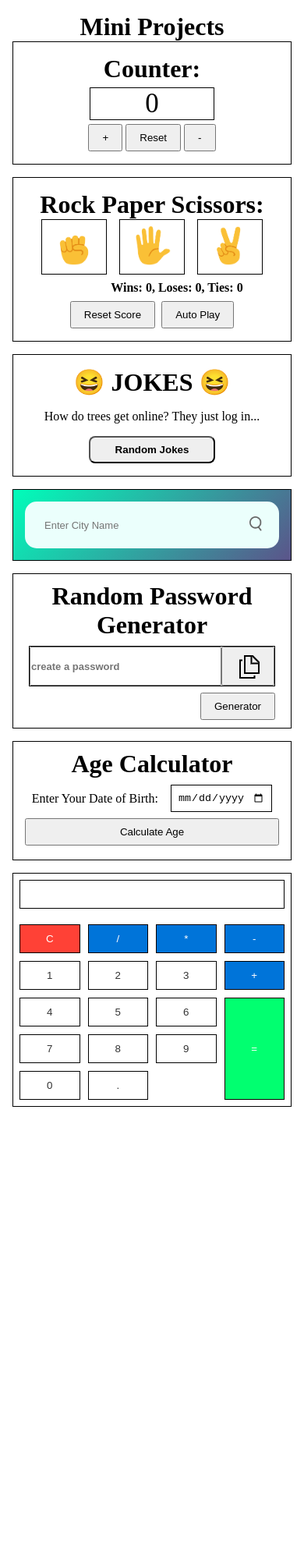
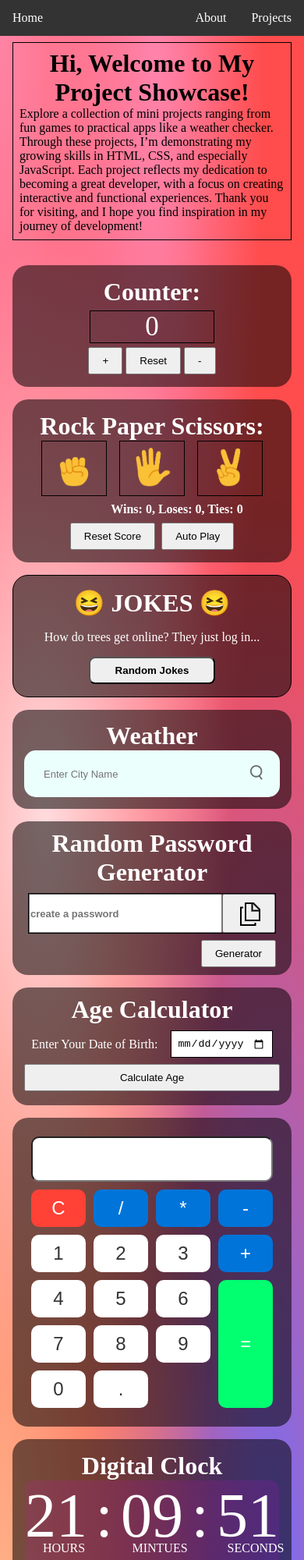
Before and after one commit to idil-abdi/mini-projects, a plain HTML site: page index.html in a window 390 px wide. Shown: the top 2000 px of the page at 78% size. Before the commit the page ends 1435 px from the top, so only its background shows below. Drawn offline with Linux system fonts and the light colour scheme; a web font is replaced by a local one.

Commit message:
added clock

```diff
--- a/index.html
+++ b/index.html
@@ -7,9 +7,27 @@
     <title>Mini Projects</title>
   </head>
   <body>
-    <header><h1>Mini Projects</h1></header>
+    <header>
+      <ul>
+        <li class="heading-left"><a class="active" href="#Home">Home</a></li>
+        <li><a href="#projects">Projects</a></li>
+        <li><a href="#about">About</a></li>
+      </ul>
+    </header>
     <main>
-      <div class="project-c">
+      <div id="about" class="jumbotron-c">
+        <h1>Hi, Welcome to My Project Showcase!</h1>
+        <p>
+          Explore a collection of mini projects ranging from fun games to
+          practical apps like a weather checker. Through these projects, I’m
+          demonstrating my growing skills in HTML, CSS, and especially
+          JavaScript. Each project reflects my dedication to becoming a great
+          developer, with a focus on creating interactive and functional
+          experiences. Thank you for visiting, and I hope you find inspiration
+          in my journey of development!
+        </p>
+      </div>
+      <div id="projects" class="project-c">
         <div class="box counter-c">
           <h1>Counter:</h1>
           <div class="counter-display"></div>
@@ -66,6 +84,7 @@
         </div>
 
         <div class="box weather-c">
+          <h1>Weather</h1>
           <div class="weather-search">
             <input
               type="text"
@@ -137,9 +156,21 @@
             <button class="individual-btn decimal">.</button>
           </div>
         </div>
+        <div class="box clock-c">
+          <div>
+            <h1>Digital Clock</h1>
+            <div class="clock">
+              <span id="hrs">00</span>
+              <span>:</span>
+              <span id="min">00</span>
+              <span>:</span>
+              <span id="sec">00</span>
+            </div>
+          </div>
+        </div>
       </div>
     </main>
-    <footer></footer>
+    <footer>Footer</footer>
     <script src="./script.js"></script>
   </body>
 </html>
--- a/script.js
+++ b/script.js
@@ -271,3 +271,15 @@ function calculatorResult() {
 function appendValue(buttonValue) {
   calculatorInputField.value += buttonValue;
 }
+
+// clock app
+const hrs = document.getElementById('hrs');
+const min = document.getElementById('min');
+const sec = document.getElementById('sec');
+
+setInterval(() => {
+  const currentTime = new Date();
+  hrs.innerHTML = (currentTime.getHours() < 10 ? '0' : '') + currentTime.getHours();
+  min.innerHTML = (currentTime.getMinutes() < 10 ? '0' : '') + currentTime.getMinutes();
+  sec.innerHTML = (currentTime.getSeconds()< 10 ? '0' : '') + currentTime.getSeconds();
+}, 1000)
--- a/style.css
+++ b/style.css
@@ -7,16 +7,54 @@
 }
 
 body{
-    margin: 1rem 0;
     font-family: 'Hind Madurai';
+    background-repeat: no-repeat;
+    background-color:rgba(255, 0, 0, 0.70);
+    background-image:
+        radial-gradient(at 15% 50%, hsla(355,100%,93%,1) 0px, transparent 50%),
+        radial-gradient(at 51% 0%, hsla(340,100%,76%,1) 0px, transparent 50%),
+        radial-gradient(at 0% 100%, hsla(22,100%,77%,1) 0px, transparent 50%),
+        radial-gradient(at 89% 100%, hsla(240,100%,72%,1) 0px, transparent 50%),
+        radial-gradient(at 0% 0%, hsla(343,100%,76%,1) 0px, transparent 50%);
 }
 
-header{
+header ul {
+    list-style-type: none;
+    margin-bottom: 0.5rem;
+    padding: 0;
+    overflow: hidden;
+    background-color: #333;
+}
+
+header ul li {
+    float: right;
+}
+
+header ul li a {
+    display: block;
+    color: white;
     text-align: center;
+    padding: 14px 16px;
+    text-decoration: none;
+}
+
+header ul li a:hover:not(.active) {
+    background-color: #111;
+}
+
+.heading-left {
+    float: left;
 }
 
 main{
-    margin: auto 2rem;
+    margin: 1rem 2rem;
+}
+
+.jumbotron-c{
+    border: 1px solid black;
+    padding: 0.5rem;
+    max-width: 45%;
+    margin: auto;
 }
 
 h1{
@@ -28,10 +66,14 @@ h1{
     flex-wrap: wrap;
     grid-gap: 1rem;
     justify-content: center;
+    max-width: 70%;
+    margin: 2rem auto;
 }
 
 .box{
-    border: 1px solid black;
+    background-color: #00000089;
+    color: white;
+    border-radius: 20px;
 }
 
 /* Counters App  */
@@ -54,7 +96,6 @@ button{
 
 /* Rock Paper Scissors App  */
 .rock-paper-scissors-c{
-    color: black;
     padding: 1rem;
 }
 
@@ -118,7 +159,6 @@ button{
 
 /* Weather App */
 .weather-c{
-    background: linear-gradient(135deg, #00feba, #5b548a);
     color: #fff;
     padding: 15px;
     text-align: center;
@@ -267,30 +307,30 @@ button{
 
 /* Calculator */
 .calculator-c{
-    padding: 0.5rem;
+    padding: 1.5rem;
 }
 
 .calculator-c input{
     width: 100%;
-    padding: 0.5px;
+    padding: 10px;
+    border-radius: 10px;
     font-size: 30px;
-    border: 1px solid black;
 }
 
 .calculator-btn{
     display: grid;
     grid-template-columns: repeat(4, 1fr);
     gap: 10px;
-    margin-top: 20px;
+    margin-top: 10px;
 }
 
 .calculator-btn button{
     padding: 10px;
-    font-style: 24px;
+    font-size: 24px;
     border: none;
     cursor: pointer;
     transition: background-color 0.3s ease;
-    border: 1px solid black;
+    border-radius: 10px;
 }
 
 .operator{
@@ -312,13 +352,70 @@ button{
     grid-row: span 3;
 }
 
+/* digital clock */
+.clock-c{
+    padding: 1rem;
+}
+
+.clock{
+    width: 100%;
+    height: 100%;
+    background-color: rgba(255, 0, 255, 0.11);
+    border-radius: 10px;
+    display: flex;
+    align-items: center;
+    justify-content: center;
+    backdrop-filter: blur(40px);
+    padding-bottom: 20px;
+}
+
+.clock span{
+    font-size: 80px;
+    width: 110px;
+    display: inline-block;
+    text-align: center;
+    position: relative;
+}
+
+.clock span::after{
+    font-size: 16px;
+    position: absolute;
+    bottom: -5px;
+    left: 50px;
+    transform: translateX(-50%);
+}
+
+#hrs::after{
+    content: 'HOURS';
+}
+#min::after{
+    content: 'MINTUES';
+}
+#sec::after{
+    content: 'SECONDS';
+}
+
+
+footer{
+    background-color: #333;
+    text-align: center;
+    padding: 14px 16px;
+    color: #fff;
+}
+
 @media only screen and (max-width: 768px) {
+    body{
+        height: auto;
+    }
     main {
         margin: 0 1rem;
     }
+    .jumbotron-c{
+        max-width: none;
+    }
     .project-c{
         display: block;
-
+        max-width: none;
 
     }
     .box{
@@ -329,4 +426,7 @@ button{
         font-size: 13px;
         padding: 0;
     }
+    .clock-c{
+        width: inherit;
+    }
 }
```
